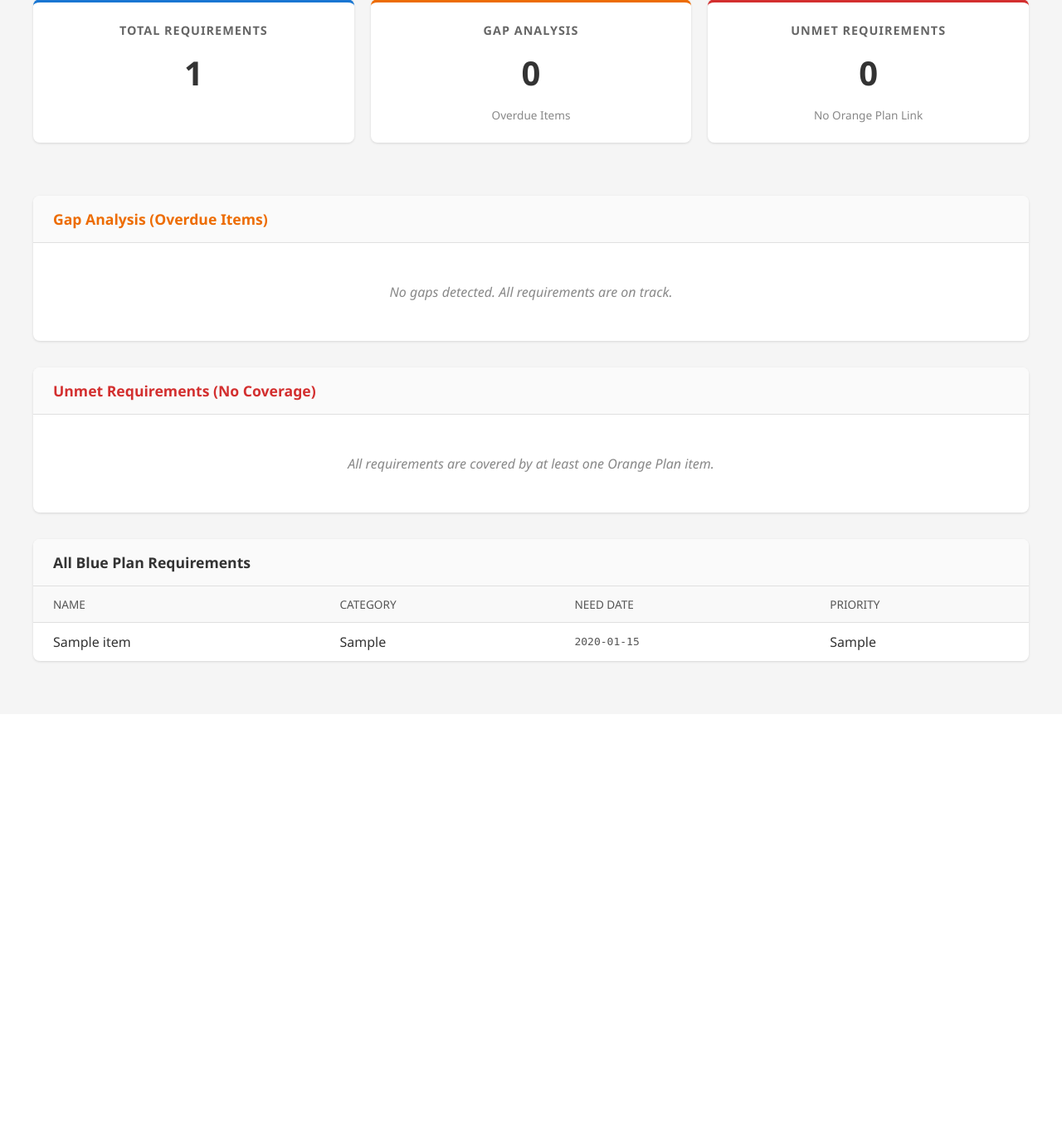
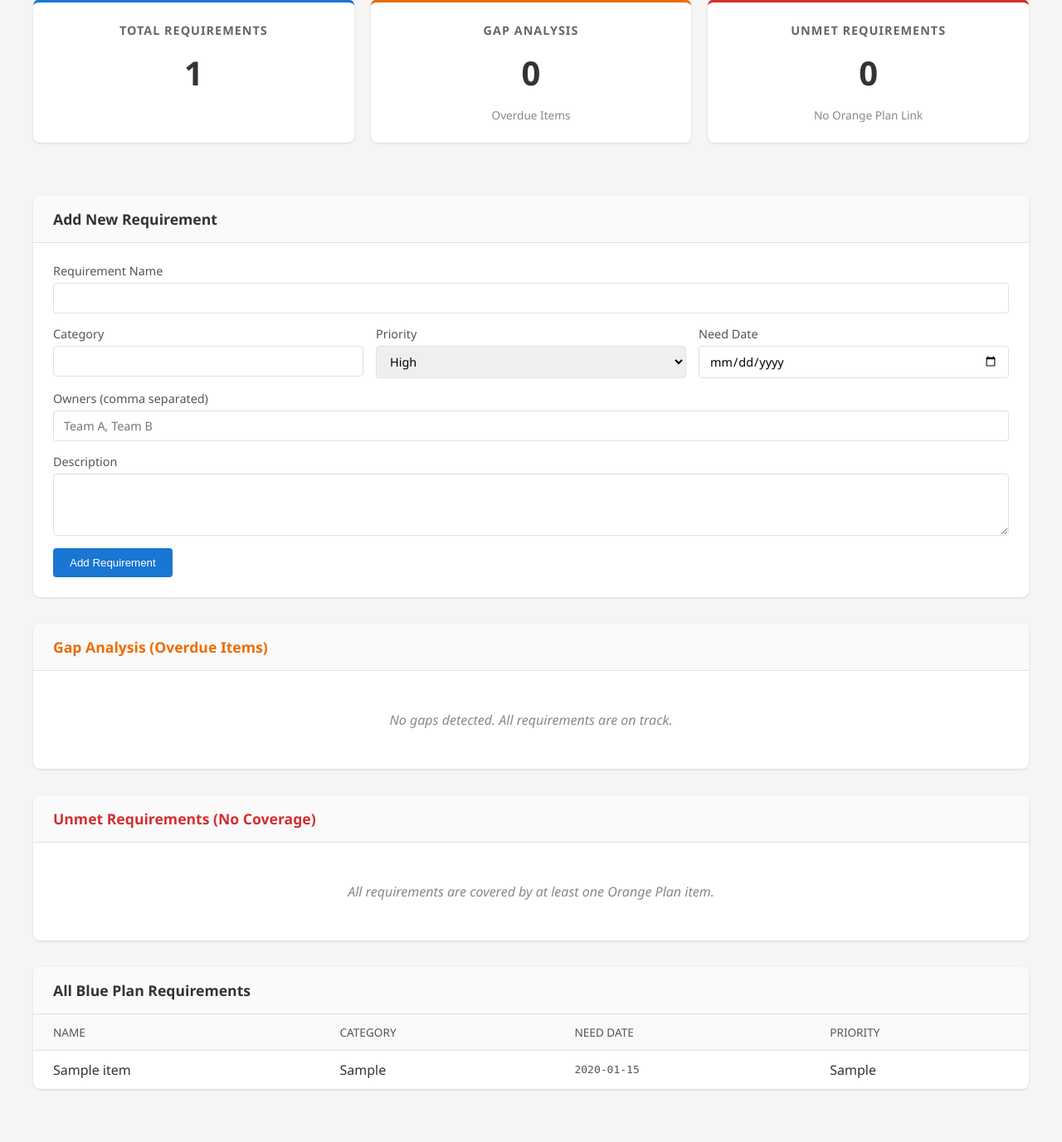
Before and after one commit to tssudhish/blue_orange_plan, a FastAPI app: page /dashboard in a window 1280 px wide. Shown: the part 117-1494 px from the top of the page at 83% size. Before the commit the page ends 917 px from the top, so only its background shows below. Run offline with FastAPI, Linux system fonts and the light colour scheme; tables that the repository leaves empty hold one stand-in row (values such as "Sample post").

Commit message:
added the feature to add new requirements

```diff
--- a/src/main.py
+++ b/src/main.py
@@ -1,4 +1,4 @@
-from fastapi import Depends, FastAPI, HTTPException
+from fastapi import Depends, FastAPI, HTTPException, Form
 from sqlalchemy.orm import Session
 from typing import List
 
@@ -6,7 +6,7 @@ from src import crud, models, schemas
 from src.database import SessionLocal, engine
 
 from fastapi import Request
-from fastapi.responses import HTMLResponse
+from fastapi.responses import HTMLResponse, RedirectResponse
 from fastapi.templating import Jinja2Templates
 from fastapi.staticfiles import StaticFiles
 
@@ -101,6 +101,28 @@ def read_unmet_requirements(db: Session = Depends(get_db)):
 templates = Jinja2Templates(directory="src/templates")
 app.mount("/static", StaticFiles(directory="src/static"), name="static")
 
+@app.post("/dashboard/add-requirement")
+async def add_requirement_ui(
+    name: str = Form(...),
+    description: str = Form(...),
+    owners: str = Form(...),
+    need_date: str = Form(...),
+    priority: str = Form(...),
+    category: str = Form(...),
+    db: Session = Depends(get_db)
+):
+    owners_list = [o.strip() for o in owners.split(",") if o.strip()]
+    item_data = schemas.BluePlanItemCreate(
+        name=name,
+        description=description,
+        owners=owners_list,
+        need_date=need_date,
+        priority=priority,
+        category=category
+    )
+    crud.create_blue_plan_item(db=db, blue_plan_item=item_data)
+    return RedirectResponse(url="/dashboard", status_code=303)
+
 @app.get("/dashboard", response_class=HTMLResponse)
 async def read_dashboard(request: Request, db: Session = Depends(get_db)):
     # Fetch data to display on the portal
--- a/src/static/style.css
+++ b/src/static/style.css
@@ -110,3 +110,27 @@ header p { margin: 0; opacity: 0.8; font-size: 0.9rem; }
 }
 
 .empty-state { padding: 2rem; text-align: center; color: #888; font-style: italic; }
+
+/* Form Styles */
+.add-form { display: flex; flex-direction: column; gap: 15px; }
+.form-group { display: flex; flex-direction: column; gap: 5px; }
+.form-group label { font-weight: 500; font-size: 0.9rem; color: #555; }
+.form-group input, .form-group select, .form-group textarea {
+    padding: 8px 12px;
+    border: 1px solid var(--border-color);
+    border-radius: 4px;
+    font-family: inherit;
+    font-size: 0.9rem;
+}
+.form-row { display: grid; grid-template-columns: 1fr 1fr 1fr; gap: 15px; }
+.btn-primary {
+    background-color: var(--primary-blue);
+    color: white;
+    border: none;
+    padding: 10px 20px;
+    border-radius: 4px;
+    cursor: pointer;
+    font-weight: 500;
+    align-self: flex-start;
+}
+.btn-primary:hover { background-color: #1565c0; }
--- a/src/templates/dashboard.html
+++ b/src/templates/dashboard.html
@@ -32,6 +32,48 @@
                 <p>No Orange Plan Link</p>
             </div>
         </div>
+
+        <!-- Add Requirement Section -->
+        <section class="card">
+            <div class="card-header">
+                <h2>Add New Requirement</h2>
+            </div>
+            <div class="card-body" style="padding: 1.5rem;">
+                <form action="/dashboard/add-requirement" method="post" class="add-form">
+                    <div class="form-group">
+                        <label for="name">Requirement Name</label>
+                        <input type="text" id="name" name="name" required>
+                    </div>
+                    <div class="form-row">
+                        <div class="form-group">
+                            <label for="category">Category</label>
+                            <input type="text" id="category" name="category" required>
+                        </div>
+                        <div class="form-group">
+                            <label for="priority">Priority</label>
+                            <select id="priority" name="priority">
+                                <option value="High">High</option>
+                                <option value="Medium">Medium</option>
+                                <option value="Low">Low</option>
+                            </select>
+                        </div>
+                        <div class="form-group">
+                            <label for="need_date">Need Date</label>
+                            <input type="date" id="need_date" name="need_date" required>
+                        </div>
+                    </div>
+                    <div class="form-group">
+                        <label for="owners">Owners (comma separated)</label>
+                        <input type="text" id="owners" name="owners" placeholder="Team A, Team B" required>
+                    </div>
+                    <div class="form-group">
+                        <label for="description">Description</label>
+                        <textarea id="description" name="description" rows="3"></textarea>
+                    </div>
+                    <button type="submit" class="btn-primary">Add Requirement</button>
+                </form>
+            </div>
+        </section>
 
         <!-- Gap Analysis Section -->
         <section class="card">
```
